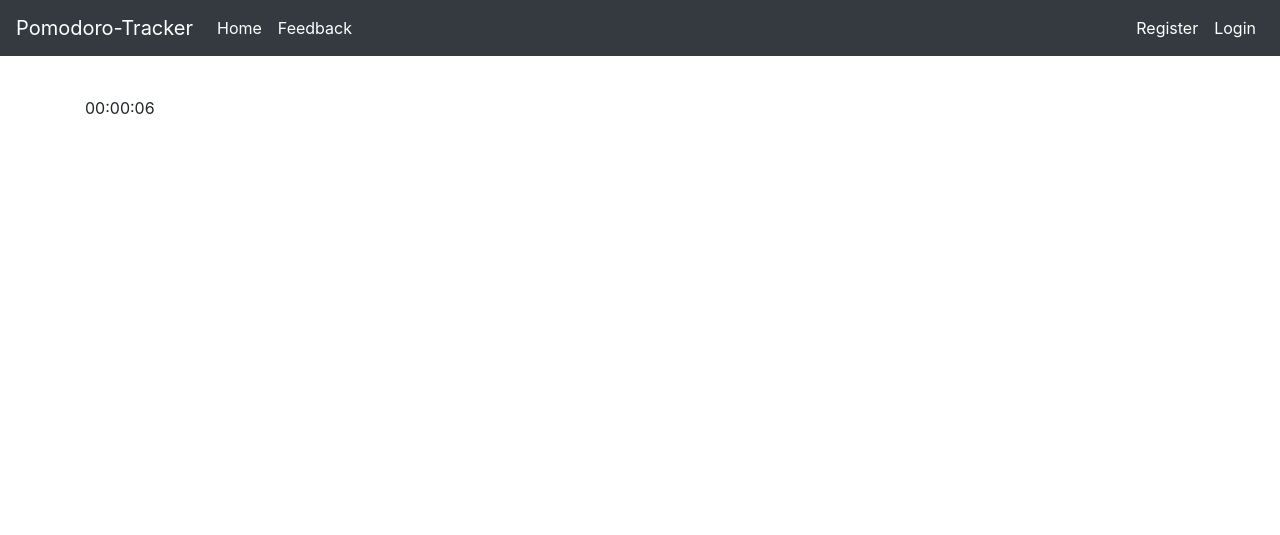
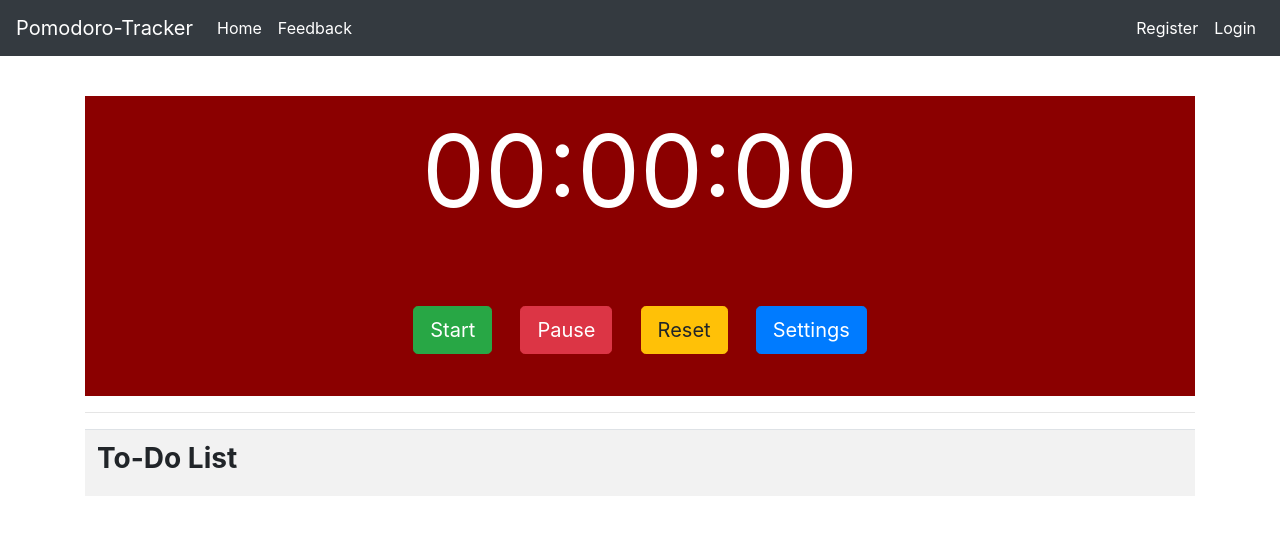
Before and after one commit to gautambajaj/Pomodoro-Tracker, a Flask app: page /pomodoro in a window 1280 px wide. Shown: the top 535 px of the page. Run offline with Flask 2, Linux system fonts and the light colour scheme; parts of the project's set-up code (start-up, migrations or seed data) failed here and were passed over; some libraries are stand-ins or nearby versions.

Commit message:
tracker UI added

```diff
--- /dev/null
+++ b/static/pomodoro.css
@@ -0,0 +1,21 @@
+#chronoExample{
+	text-align: center;
+	font-size: 100px;
+	color: white;
+	background-color: darkred;
+	margin-bottom: 0px;
+}
+
+.timerButtons{
+	margin-top: 0px;
+	margin-bottom: 0px;
+}
+
+#exampleModal{
+	font-size: 20px;
+	color: black;
+}
+
+.todoTable{
+	font-size: 16px;
+}
--- /dev/null
+++ b/static/pomodoro.js
@@ -0,0 +1,30 @@
+$(document).ready(function(){
+	var timer = new Timer();
+	$('#chronoExample .startButton').click(function () {
+	    timer.start();
+	});
+	$('#chronoExample .pauseButton').click(function () {
+	    timer.pause();
+	});
+	$('#chronoExample .stopButton').click(function () {
+	    timer.stop();
+	});
+	$('#chronoExample .resetButton').click(function () {
+	    timer.reset();
+	});
+	timer.addEventListener('secondsUpdated', function (e) {
+	    $('#chronoExample .values').html(timer.getTimeValues().toString());
+	});
+	timer.addEventListener('started', function (e) {
+	    $('#chronoExample .values').html(timer.getTimeValues().toString());
+	});
+	timer.addEventListener('reset', function (e) {
+	    $('#chronoExample .values').html(timer.getTimeValues().toString());
+	});
+
+	$('#exampleModal').on('show.bs.modal', function (event) {
+	  var button = $(event.relatedTarget) // Button that triggered the modal
+	  var recipient = button.data('whatever') // Extract info from data-* attributes
+	  var modal = $(this)
+	})
+});
--- a/static/timer.js
+++ /dev/null
@@ -1,7 +0,0 @@
-$(document).ready(function(){
-    var timer = new Timer();
-	timer.start();
-	timer.addEventListener('secondsUpdated', function (e) {
-	    $('#basicUsage').html(timer.getTimeValues().toString());
-	});
-});
--- a/templates/pomodoro.html
+++ b/templates/pomodoro.html
@@ -1,10 +1,61 @@
 {% extends 'layout.html' %}
 {% block head %}
 	<script src="/static/lib/easytimer/dist/easytimer.min.js"></script>
-	<script type="text/javascript" src="/static/timer.js"></script>
+	<script type="text/javascript" src="/static/pomodoro.js"></script>
+	<link rel="stylesheet" type="text/css" href="/static/pomodoro.css">
 {% endblock %}
 
 {% block body %}
 	<br><br><br><br>
-	<div id="basicUsage">00:00:00</div>
+	<div id="chronoExample">
+		00:00:00
+		<div class="timerButtons">
+			<button class="btn btn-lg btn-success startButton">Start</button>
+	        <button class="btn btn-lg btn-danger pauseButton" >Pause</button>
+	        <button class="btn btn-lg btn-warning stopButton">Reset</button>
+	<button type="button" class="btn btn-primary btn-lg" data-toggle="modal" data-target="#exampleModal">
+		Settings
+	</button>
+		</div>
+
+		<div class="modal fade" id="exampleModal" tabindex="-1" role="dialog" aria-labelledby="exampleModalLabel" aria-hidden="true">
+		  <div class="modal-dialog" role="document">
+		    <div class="modal-content">
+		      <div class="modal-header">
+		        <h5 class="modal-title" id="exampleModalLabel">Change Timer Settings</h5>
+		        <button type="button" class="close" data-dismiss="modal" aria-label="Close">
+		          <span aria-hidden="true">&times;</span>
+		        </button>
+		      </div>
+
+		      <div class="modal-body">
+		        <form>
+		        	<div class="form-group">
+		            	<label for="pomodoroInterval" class="col-form-label">Pomodoro Interval:</label>
+						<input type="time" step='1' id="pomodoroInterval" min="00:25:00" max="00:50:00" value="00:25:00">
+					</div>
+					<div class="form-group">
+		            	<label for="breakInterval" class="col-form-label">Break Interval:</label>
+						<input type="time" step='1' id="breakInterval" min="00:05:00" max="00:25:00" name="usr_time" value="00:05:00">
+					</div>
+		        </form>
+		      </div>
+
+		      <div class="modal-footer">
+		        <button type="button" class="btn btn-secondary" data-dismiss="modal">Cancel</button>
+		        <button type="button" class="btn btn-primary">Save</button>
+		      </div>
+		    </div>
+		  </div>
+		</div>
+
+	</div>
+
+	<hr>
+
+	<table class="table table-striped todoTable">
+		<tr>
+			<td><h3><b>To-Do List</b></h3></td>
+		</tr>
+	</table>
 {% endblock %}
```
Also changed, not shown: templates/login.html (+14 -1 lines), 3 other files.
